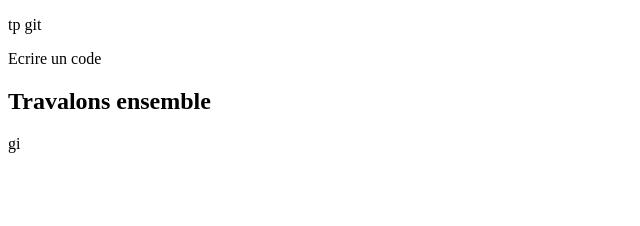
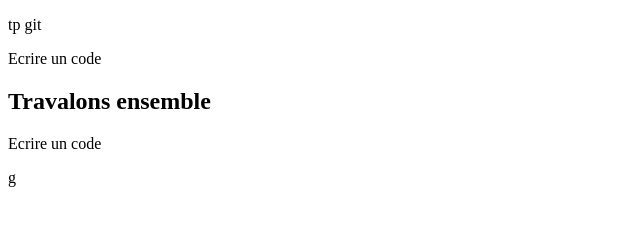
Before and after one commit to DEEVEN-k/TPGITHUB, a plain HTML site: page git.html in a window 1280 px wide. Shown: the full height of the page, 0-640 px from the left. Drawn offline with Linux system fonts and the light colour scheme.

Commit message:
Ajout de 2 paragraphe et d'un titre

```diff
--- a/git.html
+++ b/git.html
@@ -10,7 +10,8 @@
     <p>Ecrire un code</p>
     <section id="accueil">
         <h2> Travalons ensemble</h2>
-        gi<section>
+        <section>
+            <p>Ecrire un code</p>g
 
 </body>
 </html>
```
